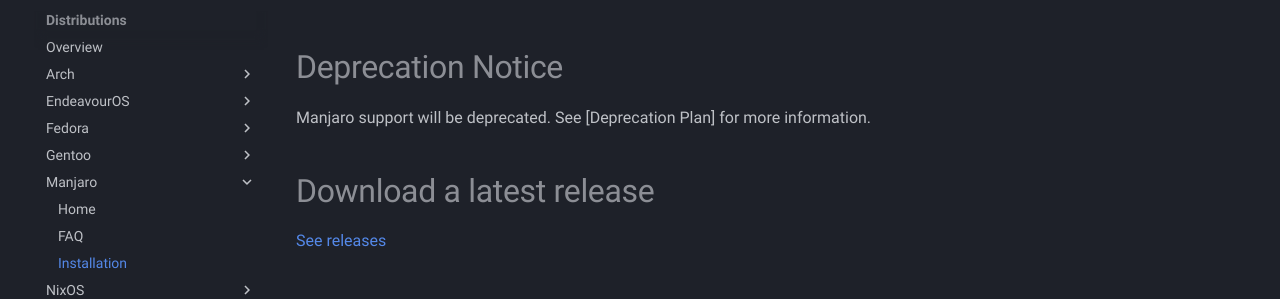
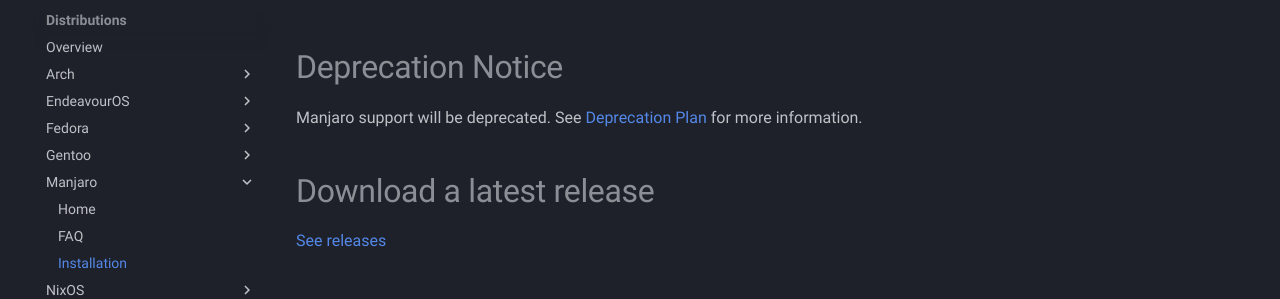
Before and after one commit to t2linux/wiki, an MkDocs documentation site: the page built from docs/distributions/manjaro/installation.md, in a window 1280 px wide and 900 px high. Shown: the part 185-484 px from the top of the window. Built offline with MkDocs 1.6.1 and Material for MkDocs 9.7.7, drawn with Linux system fonts in a browser that asks for light colours; comment, search, counter and statistics services are not loaded; part of the change alters nothing that is shown.

```diff
--- a/docs/distributions/manjaro/installation.md
+++ b/docs/distributions/manjaro/installation.md
@@ -1,6 +1,6 @@
 # Deprecation Notice
 
-Manjaro support will be deprecated. See [Deprecation Plan] for more information.
+Manjaro support will be deprecated. See [Deprecation Plan](https://wiki.t2linux.org/distributions/manjaro/deprecation) for more information.
 
 # Download a latest release
 
```
